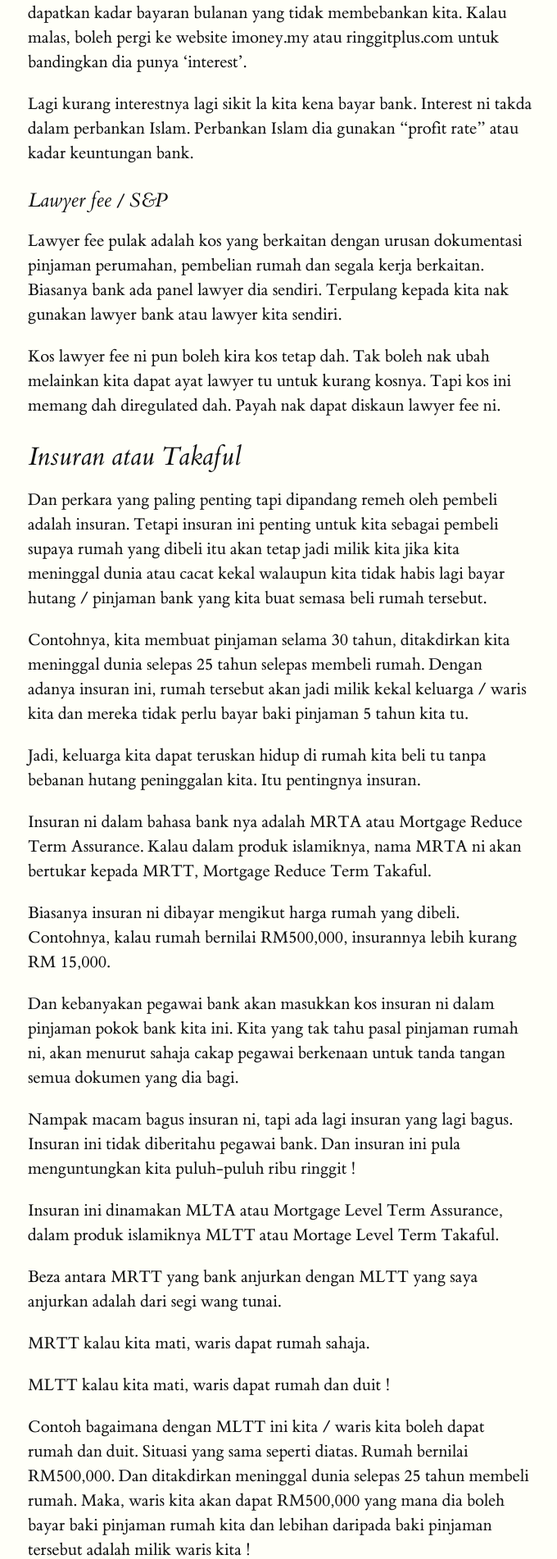
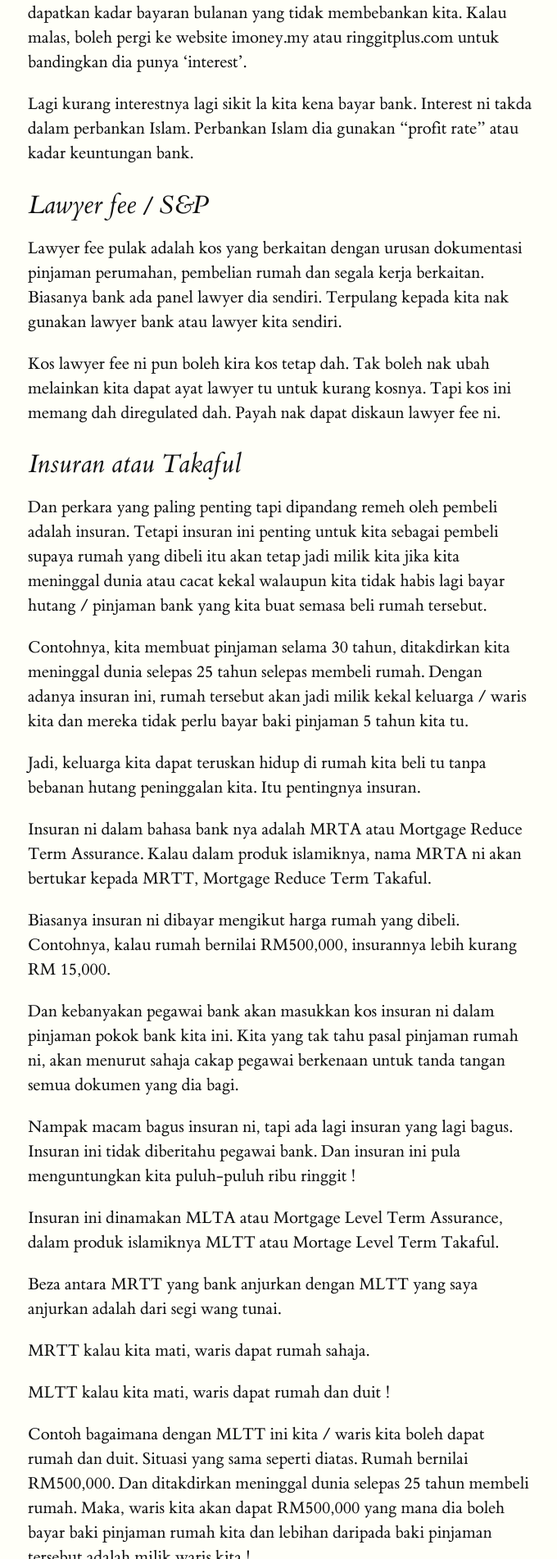
Before and after one commit to takafulis/takafulis.github.io, a Jekyll site: the page built from _posts/2016-09-11-proses-ringkas-membeli-rumah.md, in a window 1280 px wide. Shown: the part 574-2476 px from the top of the page at 82% size, without its empty margins (126-806 px from the left). Built offline with Jekyll 4.4.1, drawn with Linux system fonts in a browser that asks for light colours.

```diff
--- a/_posts/2016-09-11-proses-ringkas-membeli-rumah.md
+++ b/_posts/2016-09-11-proses-ringkas-membeli-rumah.md
@@ -22,7 +22,7 @@ Nak apply loan ni, pergilah seberapa banyak bank yang boleh untuk dapatkan kadar
 
 Lagi kurang interestnya lagi sikit la kita kena bayar bank. Interest ni takda dalam perbankan Islam. Perbankan Islam dia gunakan "profit rate" atau kadar keuntungan bank.
 
-### Lawyer fee / S&P
+## Lawyer fee / S&P
 
 Lawyer fee pulak adalah kos yang berkaitan dengan urusan dokumentasi pinjaman perumahan, pembelian rumah dan segala kerja berkaitan. Biasanya bank ada panel lawyer dia sendiri. Terpulang kepada kita nak gunakan lawyer bank atau lawyer kita sendiri.
 
```
